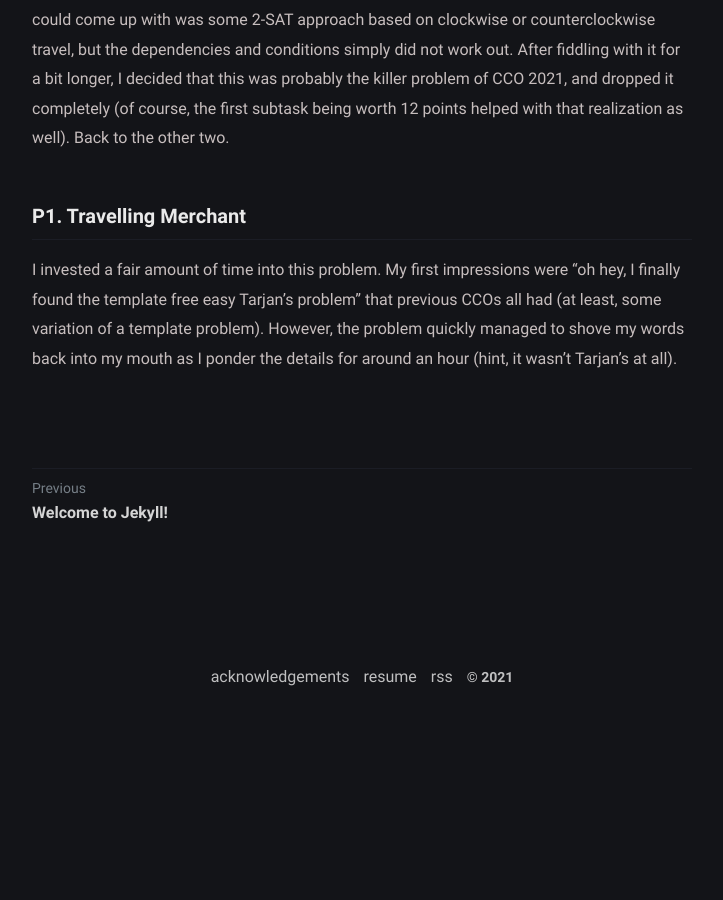
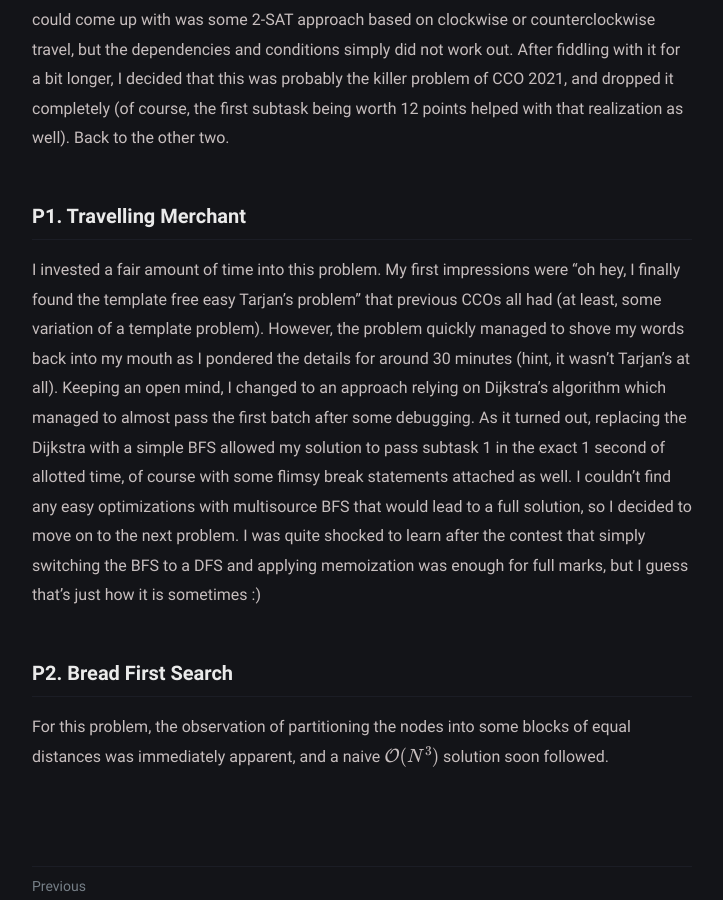
Before and after one commit to 4fecta/4fecta.ca, a Jekyll site: the page built from _posts/how-i-got-cco-silver-without-solving-anything/2021-05-16-how-i-got-cco-silver-without-solving-anything.md, in a window 1280 px wide and 900 px high, scrolled down 2981 px. Shown: the whole window, without its empty margins (278-1001 px from the left). Built offline with Jekyll 4.4.1, drawn with Linux system fonts in a browser that asks for light colours; formulas are drawn with MathJax 3; before the commit the page ends 3705 px from its top, so only the background shows below that.

Commit message:
Update 2021-05-16-how-i-got-cco-silver-without-solving-anything.md

```diff
--- a/_posts/how-i-got-cco-silver-without-solving-anything/2021-05-16-how-i-got-cco-silver-without-solving-anything.md
+++ b/_posts/how-i-got-cco-silver-without-solving-anything/2021-05-16-how-i-got-cco-silver-without-solving-anything.md
@@ -42,4 +42,8 @@ This goes first since it was the problem I eliminated first. After reading all t
 
 ### P1. Travelling Merchant
 
-I invested a fair amount of time into this problem. My first impressions were "oh hey, I finally found the template free easy Tarjan's problem" that previous CCOs all had (at least, some variation of a template problem). However, the problem quickly managed to shove my words back into my mouth as I ponder the details for around an hour (hint, it wasn't Tarjan's at all).
+I invested a fair amount of time into this problem. My first impressions were "oh hey, I finally found the template free easy Tarjan's problem" that previous CCOs all had (at least, some variation of a template problem). However, the problem quickly managed to shove my words back into my mouth as I pondered the details for around 30 minutes (hint, it wasn't Tarjan's at all). Keeping an open mind, I changed to an approach relying on Dijkstra's algorithm which managed to almost pass the first batch after some debugging. As it turned out, replacing the Dijkstra with a simple BFS allowed my solution to pass subtask 1 in the exact 1 second of allotted time, of course with some flimsy break statements attached as well. I couldn't find any easy optimizations with multisource BFS that would lead to a full solution, so I decided to move on to the next problem. I was quite shocked to learn after the contest that simply switching the BFS to a DFS and applying memoization was enough for full marks, but I guess that's just how it is sometimes :)
+
+### P2. Bread First Search
+
+For this problem, the observation of partitioning the nodes into some blocks of equal distances was immediately apparent, and a naive $$\mathcal{O}(N^3)$$ solution soon followed.
```
